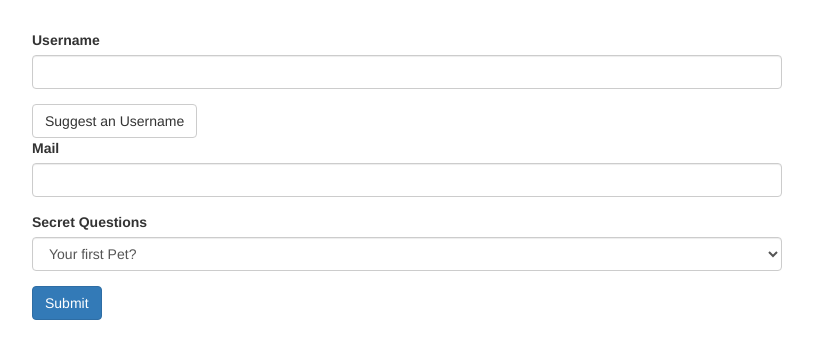
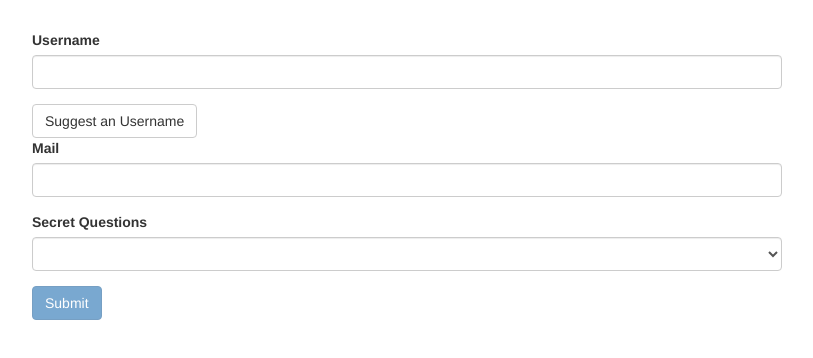
Before and after one commit to ThamTran9x/angular-forms, an Angular app: page / in a window 1280 px wide. Shown: the top 358 px of the page, without its empty margins (233-1046 px from the left). Built offline with nearby package versions, Linux system fonts and the light colour scheme.

Commit message:
- directive email in html to validate email &  disable button if form is not valid

```diff
--- a/src/app/app.component.html
+++ b/src/app/app.component.html
@@ -1,26 +1,26 @@
 <div class="container">
   <div class="row">
     <div class="col-xs-12 col-sm-10 col-md-8 col-sm-offset-1 col-md-offset-2">
-      <form>
+      <form (ngSubmit)="onSubmit(f)" #f="ngForm">
         <div id="user-data">
           <div class="form-group">
             <label for="username">Username</label>
-            <input type="text" id="username" class="form-control">
+            <input type="text" id="username" class="form-control" ngModel name="username" required>
           </div>
           <button class="btn btn-default" type="button">Suggest an Username</button>
           <div class="form-group">
             <label for="email">Mail</label>
-            <input type="email" id="email" class="form-control">
+            <input type="email" id="email" class="form-control" ngModel name="email" required email>
           </div>
         </div>
         <div class="form-group">
           <label for="secret">Secret Questions</label>
-          <select id="secret" class="form-control">
+          <select id="secret" class="form-control" ngModel name="secret">
             <option value="pet">Your first Pet?</option>
             <option value="teacher">Your first teacher?</option>
           </select>
         </div>
-        <button class="btn btn-primary" type="submit">Submit</button>
+        <button class="btn btn-primary" type="submit" [disabled]="!f.valid">Submit</button>
       </form>
     </div>
   </div>
--- a/src/app/app.component.ts
+++ b/src/app/app.component.ts
@@ -1,4 +1,5 @@
-import { Component } from '@angular/core';
+import { Component, ViewChild } from '@angular/core';
+import { NgForm } from '@angular/forms';
 
 @Component({
   selector: 'app-root',
@@ -6,7 +7,18 @@ import { Component } from '@angular/core';
   styleUrls: ['./app.component.css']
 })
 export class AppComponent {
+  // @ViewChild('f') signUpForm: NgForm;
+
   suggestUserName() {
     const suggestedName = 'Superuser';
   }
+
+  // onSubmit(form: NgForm) {
+  //   console.log(form);
+  // }
+
+  onSubmit(f: NgForm) {
+    console.log(f);
+
+  }
 }
```
Also changed, not shown: src/app/app.component.css (line endings or trailing spaces), 1 other file (tests, documents, lock files or other folders).
